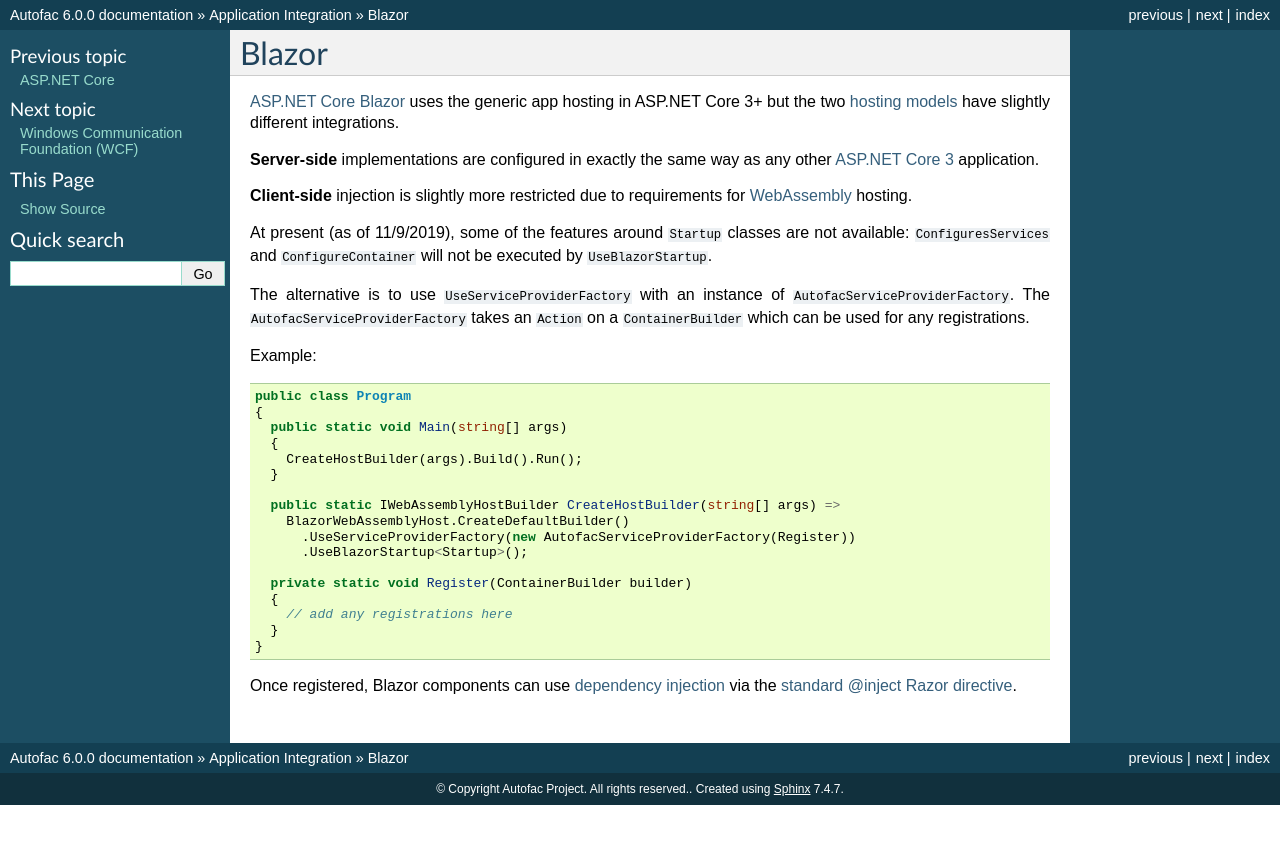
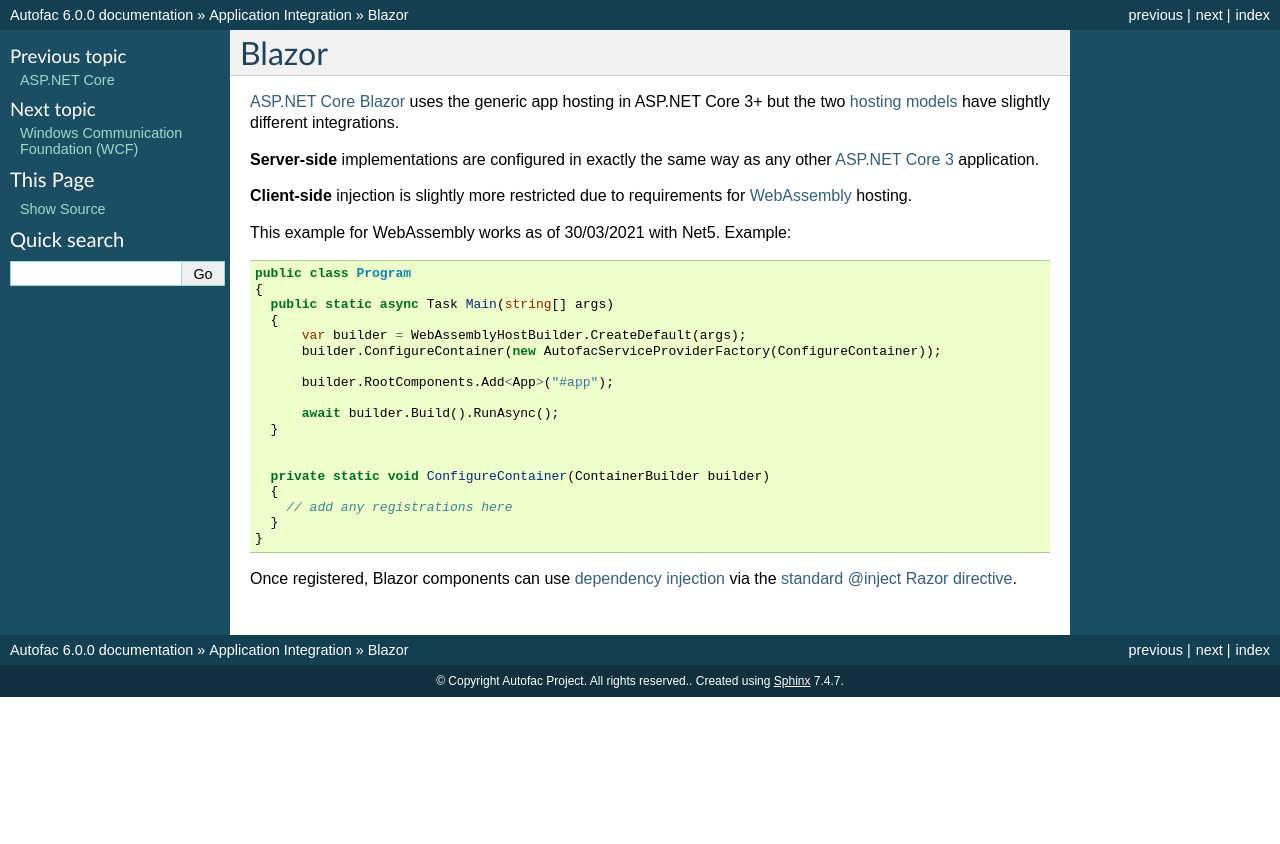
Before and after one commit to autofac/Documentation, a Sphinx documentation site: the page built from docs/integration/blazor.rst, in a window 1280 px wide. Shown: the top 844 px of the page. Built offline with Sphinx 7.4.7, drawn with Linux system fonts in a browser that asks for light colours.

Commit message:
Update blazor.rst

```diff
--- a/docs/integration/blazor.rst
+++ b/docs/integration/blazor.rst
@@ -10,27 +10,25 @@
 
 **Client-side** injection is slightly more restricted due to requirements for `WebAssembly <https://webassembly.org>`_ hosting.
 
-At present (as of 11/9/2019), some of the features around ``Startup`` classes are not available: ``ConfiguresServices`` and ``ConfigureContainer`` will not be executed by ``UseBlazorStartup``.
-
-The alternative is to use ``UseServiceProviderFactory`` with an instance of ``AutofacServiceProviderFactory``. The ``AutofacServiceProviderFactory`` takes an ``Action`` on a ``ContainerBuilder`` which can be used for any registrations.
-
+This example for WebAssembly works as of 30/03/2021 with Net5.
 Example:
 
 .. sourcecode:: csharp
 
   public class Program
   {
-    public static void Main(string[] args)
+    public static async Task Main(string[] args)
     {
-      CreateHostBuilder(args).Build().Run();
+        var builder = WebAssemblyHostBuilder.CreateDefault(args);
+        builder.ConfigureContainer(new AutofacServiceProviderFactory(ConfigureContainer));
+
+        builder.RootComponents.Add<App>("#app");
+
+        await builder.Build().RunAsync();
     }
 
-    public static IWebAssemblyHostBuilder CreateHostBuilder(string[] args) =>
-      BlazorWebAssemblyHost.CreateDefaultBuilder()
-        .UseServiceProviderFactory(new AutofacServiceProviderFactory(Register))
-        .UseBlazorStartup<Startup>();
 
-    private static void Register(ContainerBuilder builder)
+    private static void ConfigureContainer(ContainerBuilder builder)
     {
       // add any registrations here
     }
```
